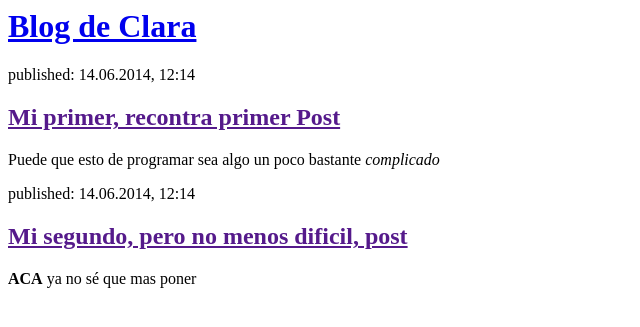
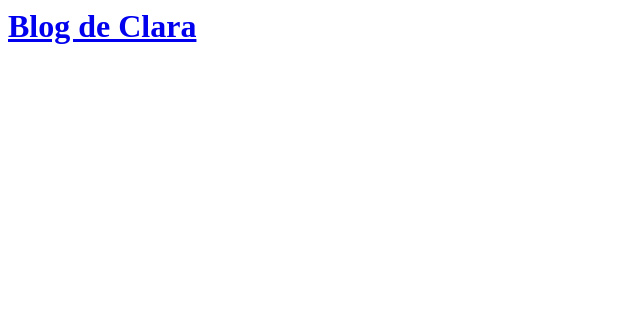
Before and after one commit to mariacacuna/my-first-blog, a Django app: page / in a window 1280 px wide. Shown: the top 327 px of the page, without its empty margins (0-640 px from the left). Run offline with Django 3.2, Linux system fonts and the light colour scheme; data that the repository does not hold is empty.

Commit message:
Templates modificados para mostrar post desde base de datos.

```diff
--- a/blog/templates/blog/post_list.html
+++ b/blog/templates/blog/post_list.html
@@ -7,17 +7,6 @@
             <h1><a href="/">Blog de Clara</a></h1>
         </div>
 
-        <div>
-            <p>published: 14.06.2014, 12:14</p>
-            <h2><a href="">Mi primer, recontra primer Post</a></h2>
-            <p>Puede que esto de programar sea algo un poco bastante <em>complicado</em></p>
-        </div>
-
-        <div>
-            <p>published: 14.06.2014, 12:14</p>
-            <h2><a href="">Mi segundo, pero no menos dificil, post</a></h2>
-            <p><strong>ACA</strong> ya no sé que mas poner</p>
-        </div>
         {% for post in posts %}
     <div>
         <p> publicado: {{ post.published_date }}</p>
```
